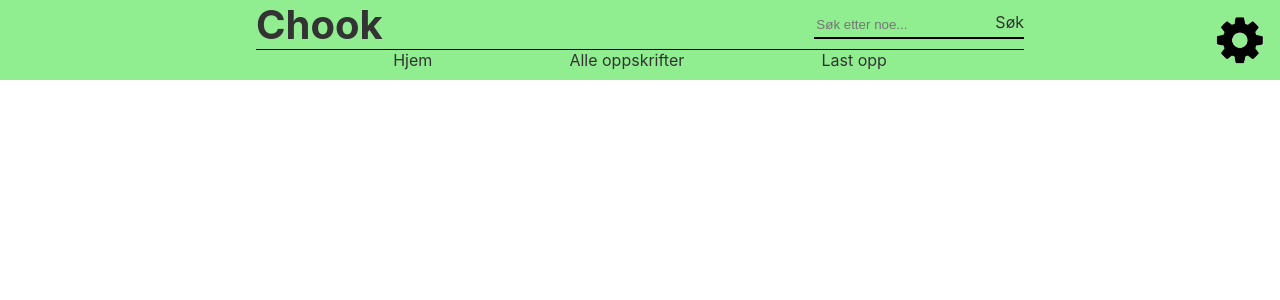
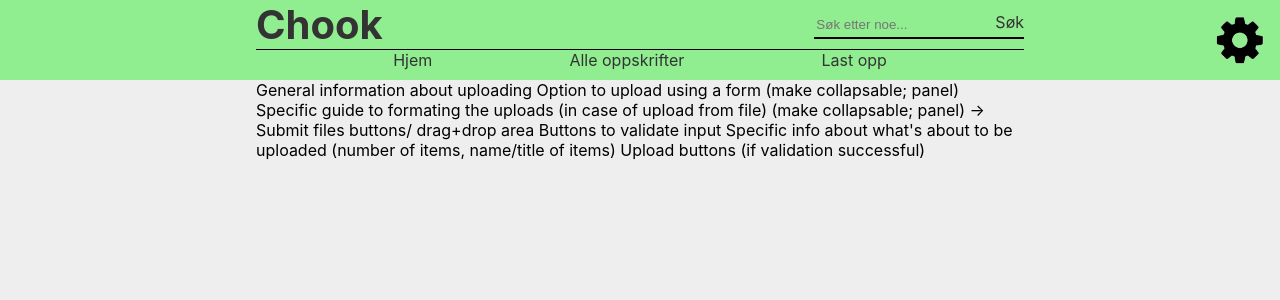
Before and after one commit to gardehal/react-chook, a React (Create React App) app: page /upload in a window 1280 px wide. Shown: the top 300 px of the page. Built offline with nearby package versions, Linux system fonts and the light colour scheme; no server answers; the database is empty.

Commit message:
basic upload page without function

```diff
--- a/src/App.js
+++ b/src/App.js
@@ -7,6 +7,7 @@ import { BrowserRouter, Route } from "react-router-dom";
 
 // Redux imports
 import { SETTINGS_TOGGLE_CONTRASTMODE } from "./actions/types";
+import { getApiExample } from "./resources/ApiExample";
 
 // Variable imports
 import { NOT_FOUND_404, ERROR, PAGE_NOT_FOUND } from "./resources/language";
@@ -18,7 +19,7 @@ import Header from "./components/common/Header";
 import ListPage from "./components/ListPage";
 import RecipeDetailsPage from "./components/RecipeDetailsPage";
 import SearchPage from "./components/SearchPage";
-import { getApiExample } from "./resources/ApiExample";
+import UploadPage from "./components/UploadPage";
 
 class App extends React.Component
 {
@@ -59,6 +60,7 @@ class App extends React.Component
                         <Route exact path="/list" component={ListPage}/>
                         <Route exact path="/details" component={RecipeDetailsPage}/>
                         <Route exact path="/search" component={SearchPage}/>
+                        <Route exact path="/upload" component={UploadPage}/>
 
                         {/* <Footer/>  */}
                     </BrowserRouter >
--- /dev/null
+++ b/src/components/UploadPage.jsx
@@ -0,0 +1,76 @@
+import React from "react";
+import { connect } from "react-redux";
+
+// Redux imports
+import { getRecipeData } from "../actions/RecipeActions";
+import { getIngredientData } from "../actions/IngredientActions";
+import { renderLoading, renderError, setTitle } from "../resources/Shared";
+
+// Variable imports
+import { UPLOAD } from "../resources/language";
+import { getBackgroundColor } from "../resources/colors";
+
+// Component imports
+import { Button } from "./common/Button";
+
+class UploadPage extends React.Component
+{
+    constructor(props)
+    {
+        super(props);
+        this.state = { ingredientJsx: [] };
+
+        // this.renderIngredient = this.renderIngredient.bind(this);
+    }
+
+    componentWillMount()
+    {
+        this.allRecipes = getRecipeData();
+        this.allIngredients = getIngredientData();
+
+        setTitle(UPLOAD);
+    }
+
+    renderContent()
+    {
+        return (
+            <div>
+                General information about uploading
+
+                Option to upload using a form (make collapsable; panel)
+                Specific guide to formating the uploads (in case of upload from file) (make collapsable; panel)
+                    -> Submit files buttons/ drag+drop area
+
+                Buttons to validate input
+                Specific info about what's about to be uploaded (number of items, name/title of items)
+                Upload buttons (if validation successful)
+            </div>);
+    }
+
+    render()
+    {
+        return (
+            <div style={getBackgroundColor(this.props.contrastmode)}>
+                <div className="pageRootContainer">
+                    <div style={{ ...getBackgroundColor(this.props.contrastmode) }}>
+                        {this.renderContent()}
+                    </div>
+                </div>
+            </div>
+        );
+    }
+}
+
+const mapStateToProps = state =>
+{
+    const { contrastmode } = state.settings;
+    const { recipeError, recipeLoading, recipeResult } = state.recipe;
+    const { ingredientError, ingredientLoading, ingredientResult } = state.ingredient;
+    return { contrastmode,
+        recipeError, recipeLoading, recipeResult,
+        ingredientError, ingredientLoading, ingredientResult };
+};
+
+export default connect(
+    mapStateToProps, { getRecipeData, getIngredientData }
+)(UploadPage);
--- a/src/components/common/Header.jsx
+++ b/src/components/common/Header.jsx
@@ -23,9 +23,6 @@ class Header extends React.Component
         this.initStyle();
 
         this.doSearch = this.doSearch.bind(this);
-        this.gotoHome = this.gotoHome.bind(this);
-        this.gotoAllRecipes = this.gotoAllRecipes.bind(this);
-        this.gotoUpload = this.gotoUpload.bind(this);
         this.gotoProfile = this.gotoProfile.bind(this);
         this.gotoSettings = this.gotoSettings.bind(this);
         this.doReload = this.doReload.bind(this);
@@ -155,24 +152,6 @@ class Header extends React.Component
         window.location.assign("/search/?term=" + term);
     }
 
-    // Go to frontpage ("Home" page)
-    gotoHome()
-    {
-        // this.props.history.push("/");
-    }
-
-    // Go to page with all recipes listed
-    gotoAllRecipes()
-    {
-        // this.props.history.push("/");
-    }
-
-    // Go to page for uploading
-    gotoUpload()
-    {
-        // this.props.history.push("/");
-    }
-
     // Go to profile page
     gotoProfile()
     {
@@ -263,7 +242,7 @@ class Header extends React.Component
             <div className="hide-400" style={{ ...this.linkContainerStyle }}>
                 <Link className="btn-with-shadow" style={{ ...this.linkStyle, ...getTextColor(this.props.contrastmode) }} to="/">{HOME}</Link>
                 <Link className="btn-with-shadow" style={{ ...this.linkStyle, ...getTextColor(this.props.contrastmode) }} to="/list">{ALL_RECIPES}</Link>
-                <Link className="btn-with-shadow" style={{ ...this.linkStyle, ...getTextColor(this.props.contrastmode) }} to="/">{UPLOAD}</Link>
+                <Link className="btn-with-shadow" style={{ ...this.linkStyle, ...getTextColor(this.props.contrastmode) }} to="/upload">{UPLOAD}</Link>
             </div>
         );
     }
```
Also changed, not shown: 1 other file (tests, documents, lock files or other folders).
